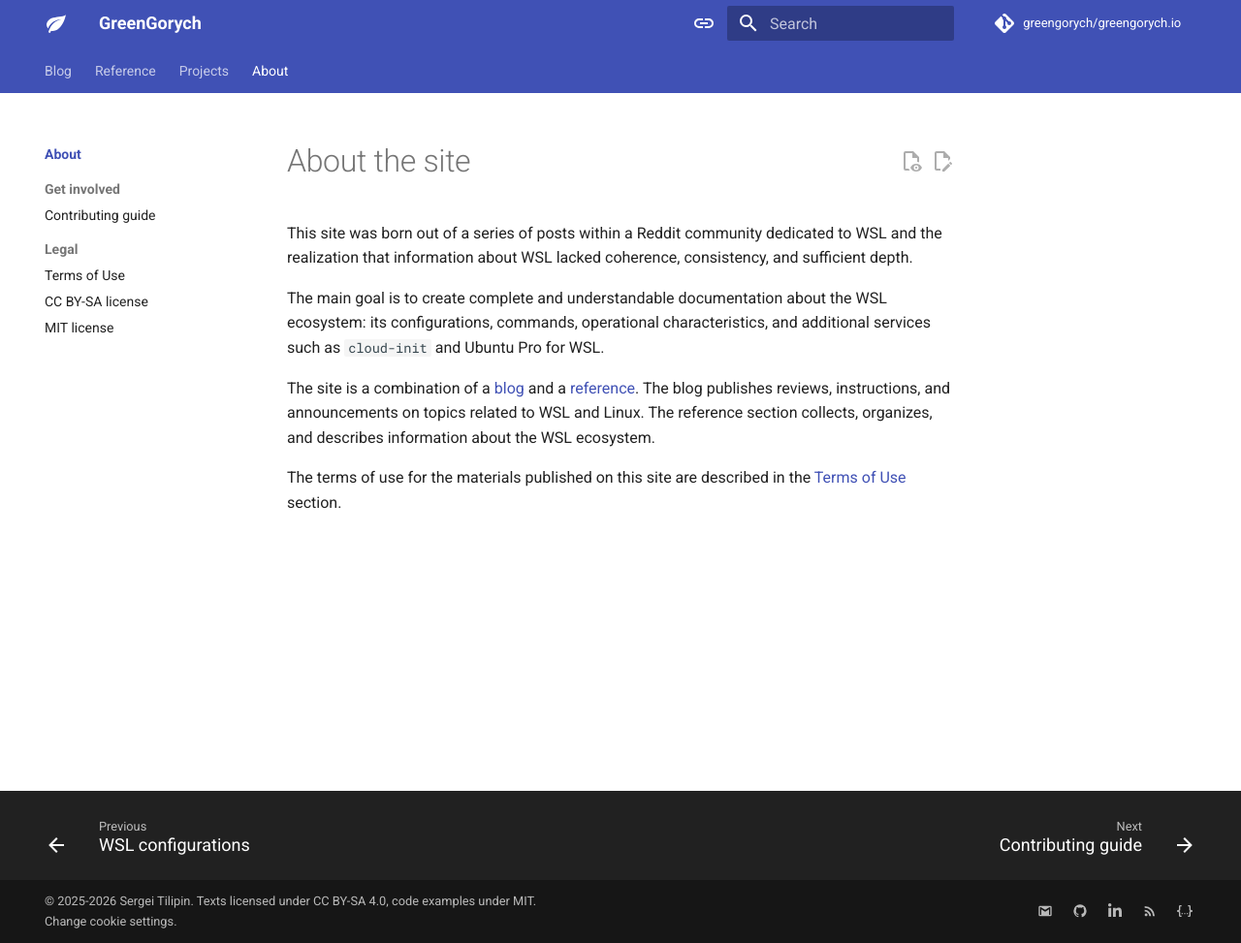
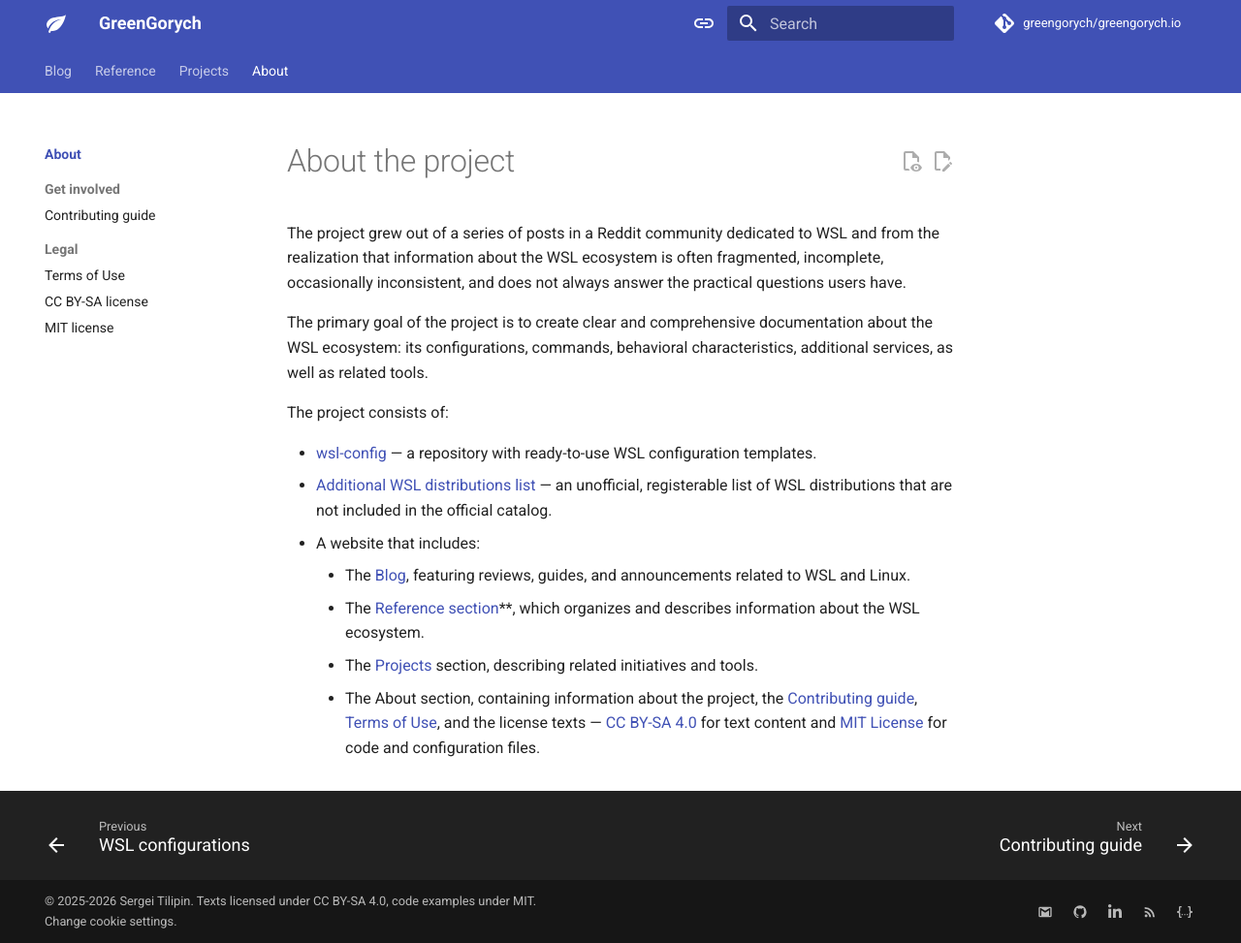
Before and after one commit to greengorych/greengorych.io, an MkDocs documentation site: the page built from docs/about/index.md, in a window 1280 px wide and 973 px high. Shown: the whole window at 97% size. Built offline with MkDocs 1.6.1 and Material for MkDocs 9.7.7, drawn with Linux system fonts in a browser that asks for light colours; plug-ins that fetch from the network failed and are left out; comment, search, counter and statistics services are not loaded.

Commit message:
docs(site): update About section index page

```diff
--- a/docs/about/index.md
+++ b/docs/about/index.md
@@ -1,18 +1,31 @@
 ---
-description: >-
-  Information about the site, its purpose, licensing, and terms of use.
+title: About the project
+description: Information about the project, its goals, structure, licensing, and terms of use
 ---
 
-# About the site
+# About the project
 
-This site was born out of a series of posts within a Reddit community dedicated to WSL and the realization that information about WSL lacked coherence, consistency, and sufficient depth.
+The project grew out of a series of posts in a Reddit community dedicated to WSL and from the realization that information about the WSL ecosystem is often fragmented, incomplete, occasionally inconsistent, and does not always answer the practical questions users have.
 
-The main goal is to create complete and understandable documentation about the WSL ecosystem: its configurations, commands, operational characteristics, and additional services such as `cloud-init` and Ubuntu Pro for WSL.
+The primary goal of the project is to create clear and comprehensive documentation about the WSL ecosystem: its configurations, commands, behavioral characteristics, additional services, as well as related tools.
 
-The site is a combination of a [blog][blog] and a [reference][reference]. The blog publishes reviews, instructions, and announcements on topics related to WSL and Linux. The reference section collects, organizes, and describes information about the WSL ecosystem.
+The project consists of:
 
-The terms of use for the materials published on this site are described in the [Terms of Use][terms-of-use] section.
 
+- [wsl-config][wsl-config] — a repository with ready-to-use WSL configuration templates.
+- [Additional WSL distributions list][distributions-list] — an unofficial, registerable list of WSL distributions that are not included in the official catalog.
+- A website that includes:
+    - The [Blog][blog], featuring reviews, guides, and announcements related to WSL and Linux.
+    - The [Reference section][reference]**, which organizes and describes information about the WSL ecosystem.
+    - The [Projects][projects] section, describing related initiatives and tools.
+    - The About section, containing information about the project, the [Contributing guide][contributing-guide], [Terms of Use][terms-of-use], and the license texts — [CC BY-SA 4.0][license-cc-by-sa] for text content and [MIT License][license-mit] for code and configuration files.
+
+[wsl-config]: https://github.com/greengorych/wsl-configs
+[distributions-list]: ../reference/distributions-list.md
 [blog]: ../index.md
 [reference]: ../reference/index.md
+[projects]: ../projects/index.md
+[contributing-guide]: contributing-guide.md
 [terms-of-use]: terms-of-use.md
+[license-cc-by-sa]: license-cc-by-sa.md
+[license-mit]: license-mit.md
```
